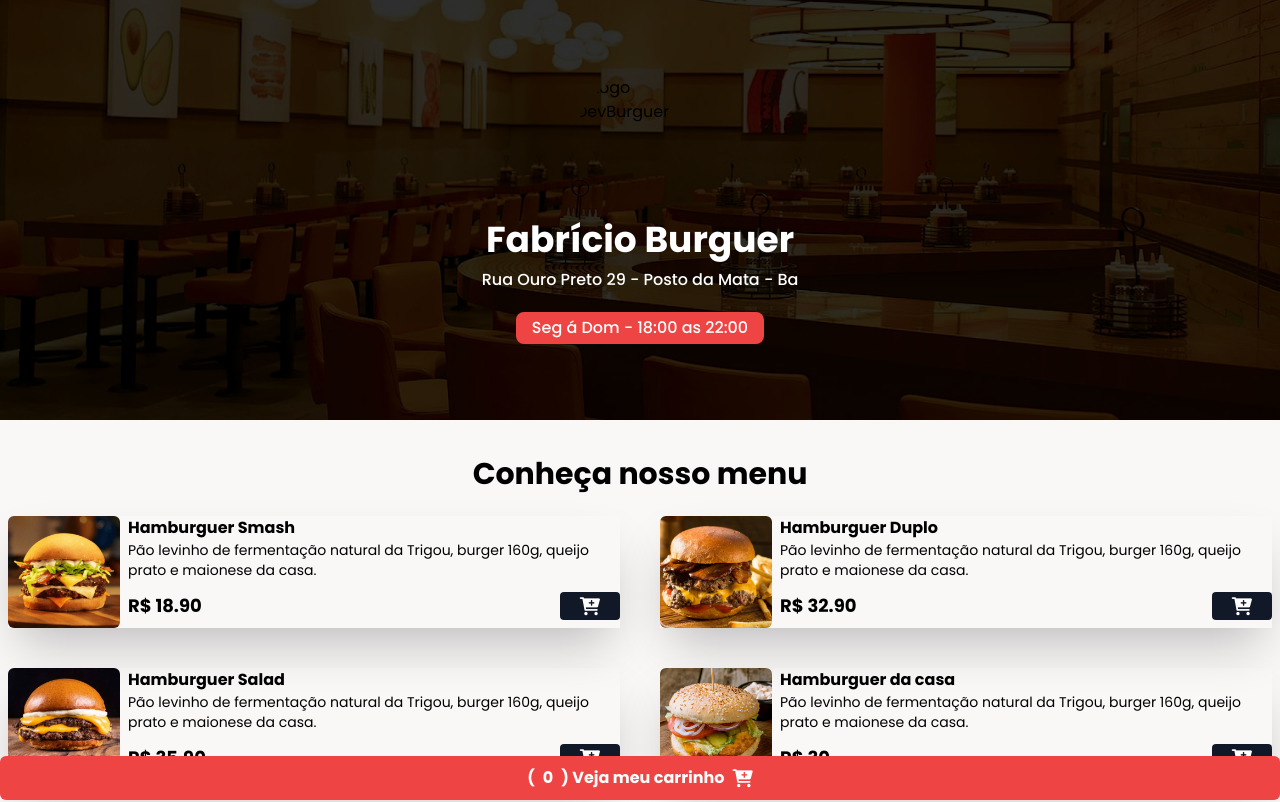
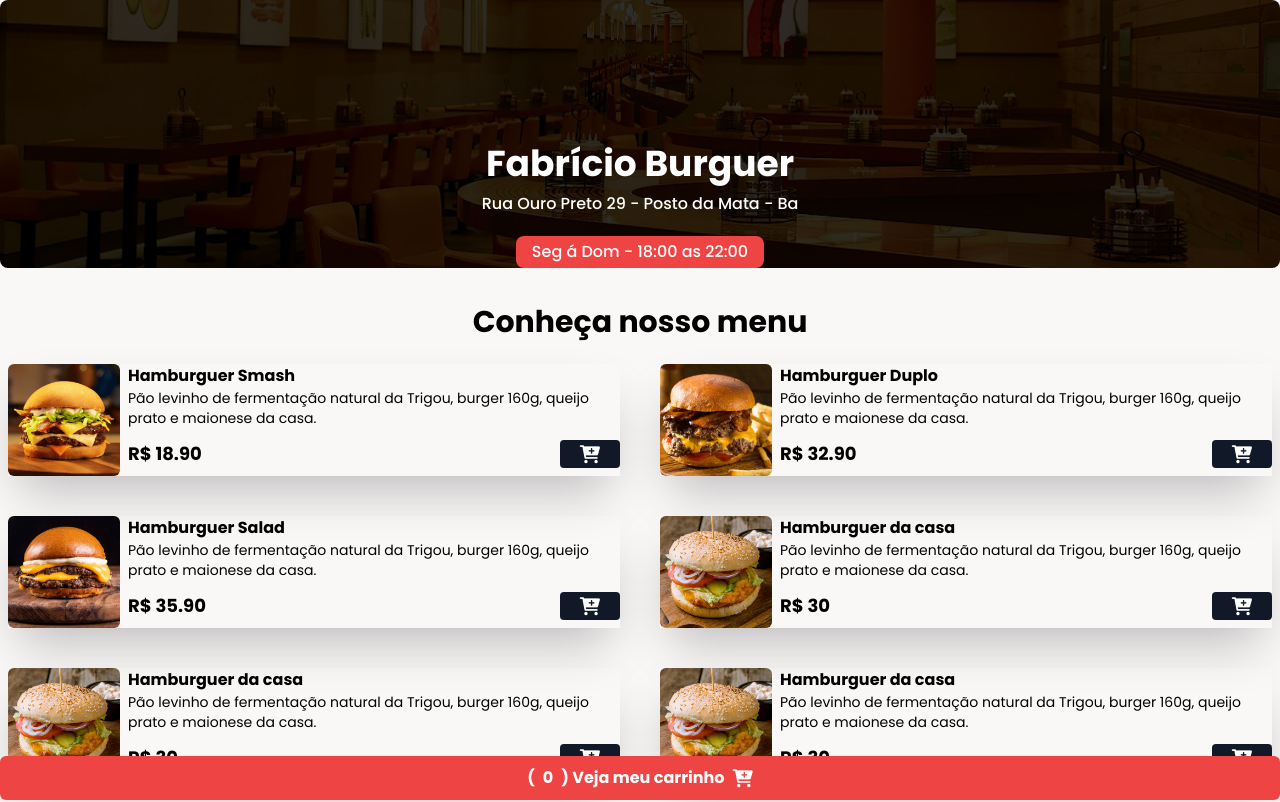
Before and after one commit to yahalonm/Hamburguer, a website: page index.html in a window 1280 px wide. Shown: the top 802 px of the page. Drawn offline with nearby package versions, Linux system fonts and the light colour scheme.

Commit message:
Atualização cabeçalho

```diff
--- a/index.html
+++ b/index.html
@@ -24,9 +24,9 @@
 
     <body>
         <!-- HEADER -->
-        <header class="w-full h-[420px]  bg-zinc-500 bg-home bg-cover bg-center">
+        <header class="w-full h-[320px]  bg-zinc-500 bg-home bg-cover bg-center sticky top-0 rounded-lg">
             <div class="w-full h-full flex flex-col justify-center items-center">
-                <img src="./assets/" alt="Logo DevBurguer"
+                <img src="./assets/bg.png" alt="Logo DevBurguer"
                     class="w-32 h-32 rounded-full shodow-lg hover:scale-110 duration-200" />
                 <h1 class="text-4xl mt-4 mb-2 font-bold text-white">Fabrício Burguer</h1>
 
@@ -108,6 +108,46 @@
                     </div>
                 </div>
                 <!-- FIM PRODUTO ITEM-->
+
+                <!-- PRODUTO ITEM-->
+                <div class="flex gap-2 shadow-2xl">
+                    <img src="./assets/hamb-4.png" alt="Hamburguer da casa"
+                        class="w-28 h-28 rounded-md hover:scale110 hover:-rotate-2 duration-300" />
+
+                    <div>
+                        <p class="font-bold">Hamburguer da casa</p>
+                        <p class="text-sm">Pão levinho de fermentação natural da Trigou, burger 160g, queijo prato e
+                            maionese da casa.</p>
+
+                        <div class="flex items-center gap-2 justify-between mt-3">
+                            <p class="font-bold text-lg">R$ 30</p>
+                            <button class="bg-gray-900 px-5 rounded add-to-cart-btn" data-name="Hamburguer da casa"
+                                data-price="30">
+                                <i class="fa fa-cart-plus text-lg text-white"></i>
+                            </button>
+                        </div>
+                    </div>
+                </div>
+
+                <!-- PRODUTO ITEM-->
+                <div class="flex gap-2 shadow-2xl">
+                    <img src="./assets/hamb-4.png" alt="Hamburguer da casa"
+                        class="w-28 h-28 rounded-md hover:scale110 hover:-rotate-2 duration-300" />
+
+                    <div>
+                        <p class="font-bold">Hamburguer da casa</p>
+                        <p class="text-sm">Pão levinho de fermentação natural da Trigou, burger 160g, queijo prato e
+                            maionese da casa.</p>
+
+                        <div class="flex items-center gap-2 justify-between mt-3">
+                            <p class="font-bold text-lg">R$ 30</p>
+                            <button class="bg-gray-900 px-5 rounded add-to-cart-btn" data-name="Hamburguer da casa"
+                                data-price="30">
+                                <i class="fa fa-cart-plus text-lg text-white"></i>
+                            </button>
+                        </div>
+                    </div>
+                </div>
 
                 <!-- PRODUTO ITEM-->
                 <div class="flex gap-2 shadow-2xl">
@@ -221,7 +261,6 @@
         <script type="text/javascript" src="https://cdn.jsdelivr.net/npm/toastify-js"></script>
         <script src="script.js"></script>
     </body>
-    -->
+
 
 </html>
-edge://flags/#edge-deprecate-ms-high-contrast
```
